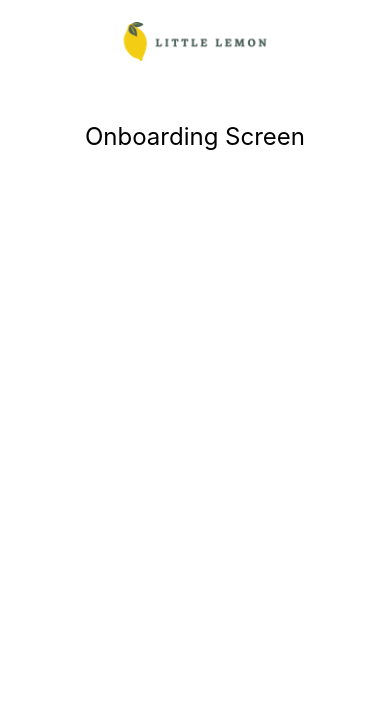
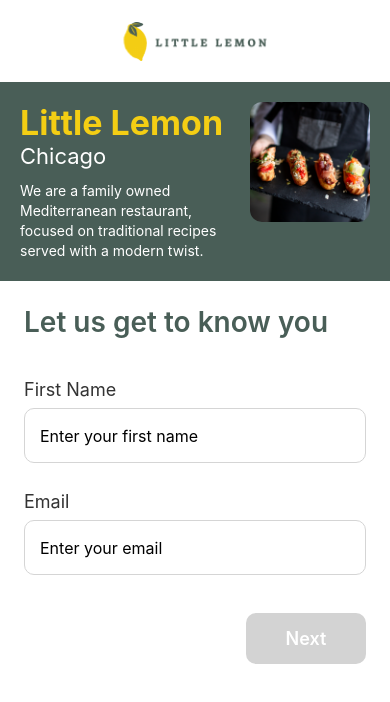
Before and after one commit to A-KN/little_lemon_reactnative_capstone, a React Native app: screen / in a window 390 px wide. Shown: the top 702 px of the page. Built offline with nearby package versions, Linux system fonts and the light colour scheme.

Commit message:
Onboarding page changed

```diff
--- a/src/screens/Onboarding.js
+++ b/src/screens/Onboarding.js
@@ -1,29 +1,196 @@
-import React from "react";
-import { View, Text, StyleSheet } from "react-native";
+import React, { useState } from "react";
+import {
+  View,
+  Text,
+  TextInput,
+  Pressable,
+  StyleSheet,
+  Image,
+  KeyboardAvoidingView,
+  Platform,
+} from "react-native";
+
 import Header from "../components/Header";
 import Colors from "../theme/colors";
 
 export default function Onboarding() {
+  const [firstName, setFirstName] = useState("");
+  const [email, setEmail] = useState("");
+
+  const isNameValid = firstName.trim().length > 0;
+
+  const isEmailValid =
+    /^[^\s@]+@[^\s@]+\.[^\s@]+$/.test(email);
+
+  const isFormValid = isNameValid && isEmailValid;
+
   return (
-    <View style={styles.container}>
+    <KeyboardAvoidingView
+      style={styles.container}
+      behavior={Platform.OS === "ios" ? "padding" : "height"}
+    >
       <Header />
 
-      <Text style={styles.title}>
-        Onboarding Screen
-      </Text>
-    </View>
+      {/* Hero Section */}
+
+      <View style={styles.hero}>
+        <View style={styles.heroText}>
+          <Text style={styles.restaurantName}>
+            Little Lemon
+          </Text>
+
+          <Text style={styles.city}>
+            Chicago
+          </Text>
+
+          <Text style={styles.description}>
+            We are a family owned Mediterranean restaurant,
+            focused on traditional recipes served with a
+            modern twist.
+          </Text>
+        </View>
+
+        <Image
+          source={require("../../assets/images/Hero image.png")}
+          style={styles.heroImage}
+        />
+      </View>
+
+      {/* Form */}
+
+      <View style={styles.form}>
+
+        <Text style={styles.heading}>
+          Let us get to know you
+        </Text>
+
+        <Text style={styles.label}>
+          First Name
+        </Text>
+
+        <TextInput
+          style={styles.input}
+          placeholder="Enter your first name"
+          value={firstName}
+          onChangeText={setFirstName}
+        />
+
+        <Text style={styles.label}>
+          Email
+        </Text>
+
+        <TextInput
+          style={styles.input}
+          placeholder="Enter your email"
+          value={email}
+          onChangeText={setEmail}
+          keyboardType="email-address"
+          autoCapitalize="none"
+        />
+
+        <Pressable
+          disabled={!isFormValid}
+          style={[
+            styles.button,
+            {
+              backgroundColor: isFormValid
+                ? Colors.primaryGreen
+                : "#D3D3D3",
+            },
+          ]}
+        >
+          <Text style={styles.buttonText}>
+            Next
+          </Text>
+        </Pressable>
+
+      </View>
+    </KeyboardAvoidingView>
   );
 }
 
 const styles = StyleSheet.create({
   container: {
     flex: 1,
-    backgroundColor: "#fff",
+    backgroundColor: Colors.white,
   },
 
-  title: {
-    fontSize: 24,
-    textAlign: "center",
-    marginTop: 40,
+  hero: {
+    backgroundColor: Colors.primaryGreen,
+    flexDirection: "row",
+    justifyContent: "space-between",
+    padding: 20,
+  },
+
+  heroText: {
+    flex: 1,
+    paddingRight: 15,
+  },
+
+  restaurantName: {
+    color: Colors.primaryYellow,
+    fontSize: 34,
+    fontWeight: "bold",
+  },
+
+  city: {
+    color: Colors.white,
+    fontSize: 22,
+    marginBottom: 12,
+  },
+
+  description: {
+    color: Colors.white,
+    fontSize: 14,
+    lineHeight: 20,
+  },
+
+  heroImage: {
+    width: 120,
+    height: 120,
+    borderRadius: 12,
+  },
+
+  form: {
+    flex: 1,
+    padding: 24,
+  },
+
+  heading: {
+    fontSize: 28,
+    fontWeight: "600",
+    color: Colors.primaryGreen,
+    marginBottom: 40,
+  },
+
+  label: {
+    fontSize: 18,
+    color: Colors.darkGray,
+    marginBottom: 8,
+  },
+
+  input: {
+    borderWidth: 1,
+    borderColor: "#D5D5D5",
+    borderRadius: 10,
+    paddingHorizontal: 15,
+    height: 55,
+    marginBottom: 28,
+    fontSize: 16,
+  },
+
+  button: {
+    width: 120,
+    alignSelf: "flex-end",
+    paddingVertical: 15,
+    borderRadius: 10,
+    alignItems: "center",
+    marginTop: 10,
+  },
+
+  buttonText: {
+    color: Colors.white,
+    fontSize: 18,
+    fontWeight: "600",
   },
 });
```
